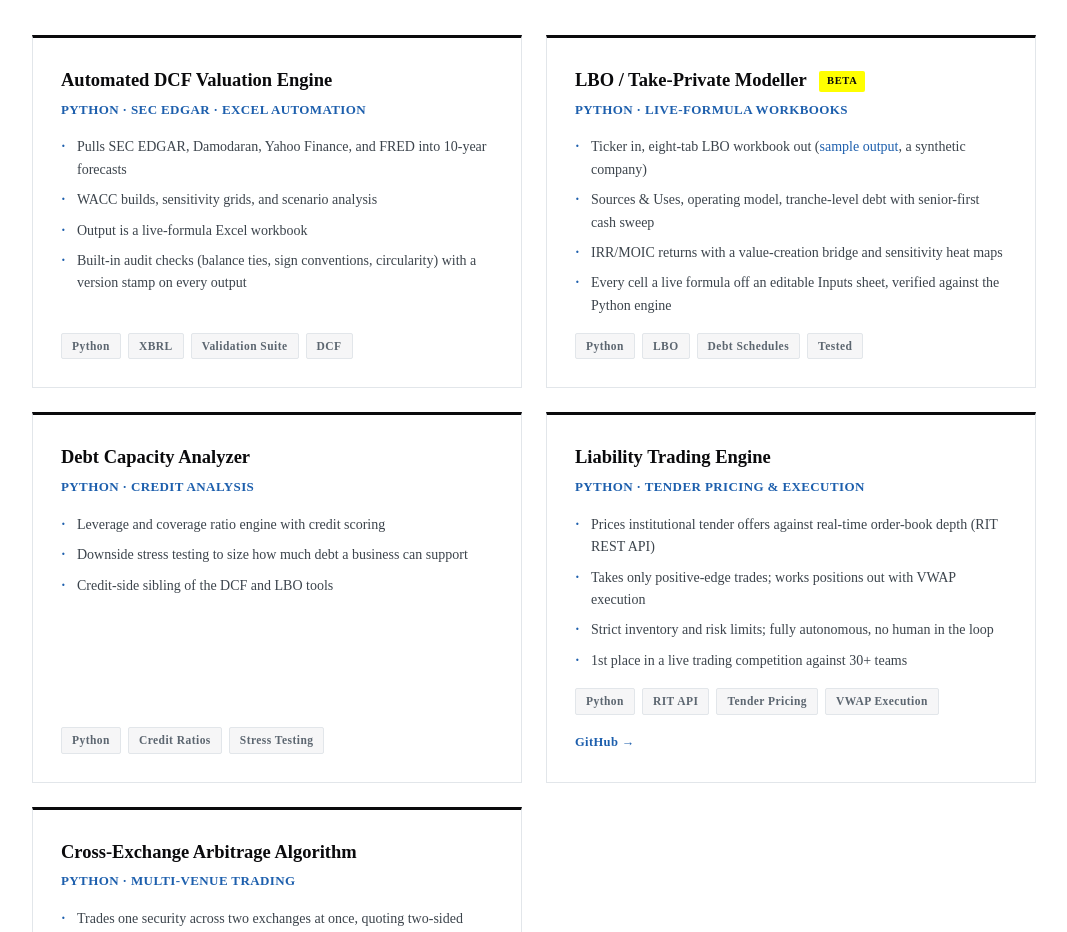
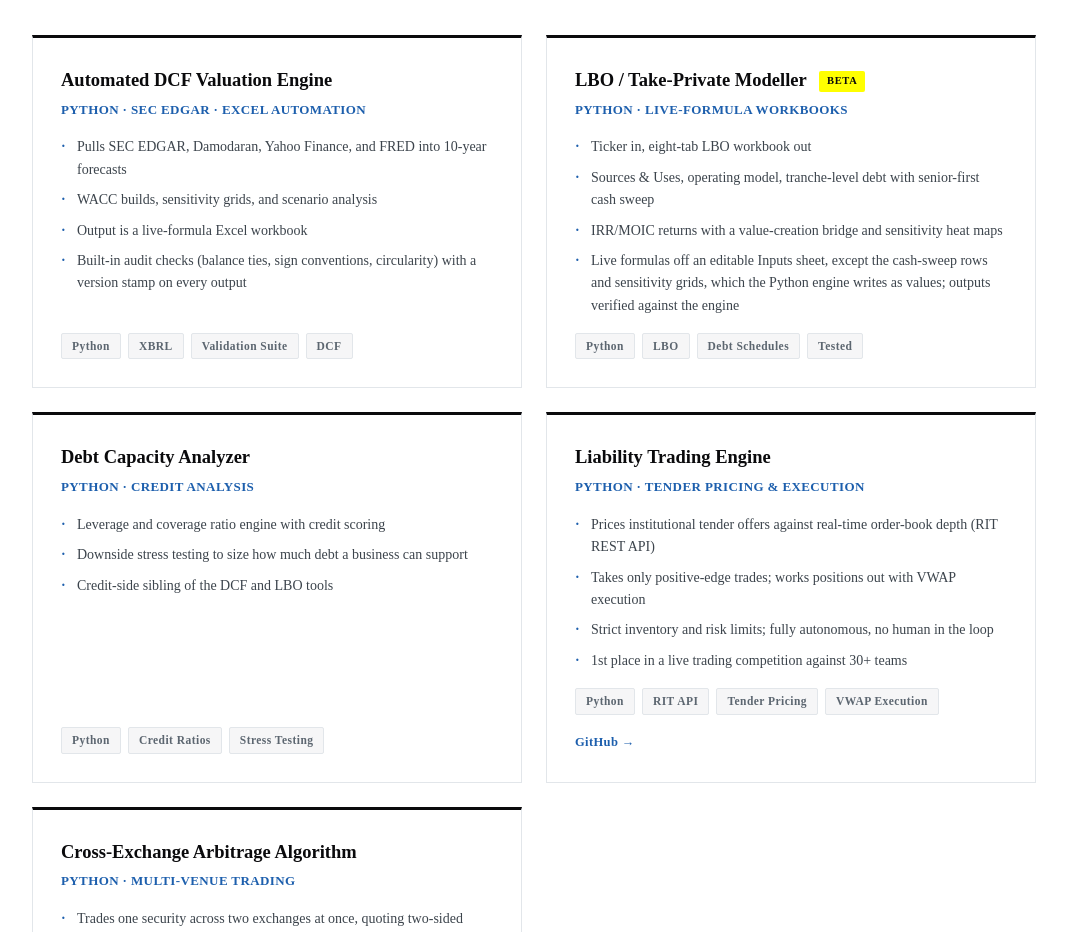
Before and after one commit to akul-veauli/akul-veauli.github.io, a plain HTML site: page index.html in a window 1280 px wide. Shown: the part 4100-5032 px from the top of the page, without its empty margins (106-1173 px from the left). Drawn offline with Linux system fonts and the light colour scheme.

Commit message:
Projects: take down the LBO sample and correct the formula claim
The LBO / Take-Private Modeller sample output is removed with its link, so the bullet reads "Ticker in, eight-tab LBO workbook out" again; the sample contained em dashes and had no cached formula values. The card's "every cell a live formula" bullet now says the model is live formulas off an editable Inputs sheet except the cash-sweep rows and sensitivity grids, which the Python engine writes as values, with outputs verified against the engine.

Co-Authored-By: Claude Opus 5.5 <noreply@anthropic.com>

```diff
--- a/index.html
+++ b/index.html
@@ -1035,10 +1035,10 @@
       <h3>LBO / Take-Private Modeller <span class="pill beta">Beta</span></h3>
       <div class="tagline">PYTHON · LIVE-FORMULA WORKBOOKS</div>
       <ul>
-        <li>Ticker in, eight-tab LBO workbook out (<a href="downloads/LBO_Modeller_Sample_Output.xlsx" download>sample output</a>, a synthetic company)</li>
+        <li>Ticker in, eight-tab LBO workbook out</li>
         <li>Sources &amp; Uses, operating model, tranche-level debt with senior-first cash sweep</li>
         <li>IRR/MOIC returns with a value-creation bridge and sensitivity heat maps</li>
-        <li>Every cell a live formula off an editable Inputs sheet, verified against the Python engine</li>
+        <li>Live formulas off an editable Inputs sheet, except the cash-sweep rows and sensitivity grids, which the Python engine writes as values; outputs verified against the engine</li>
       </ul>
       <div class="tags"><span class="tag">Python</span><span class="tag">LBO</span><span class="tag">Debt Schedules</span><span class="tag">Tested</span></div>
     </div>
```
Also changed, not shown: 1 other file.
